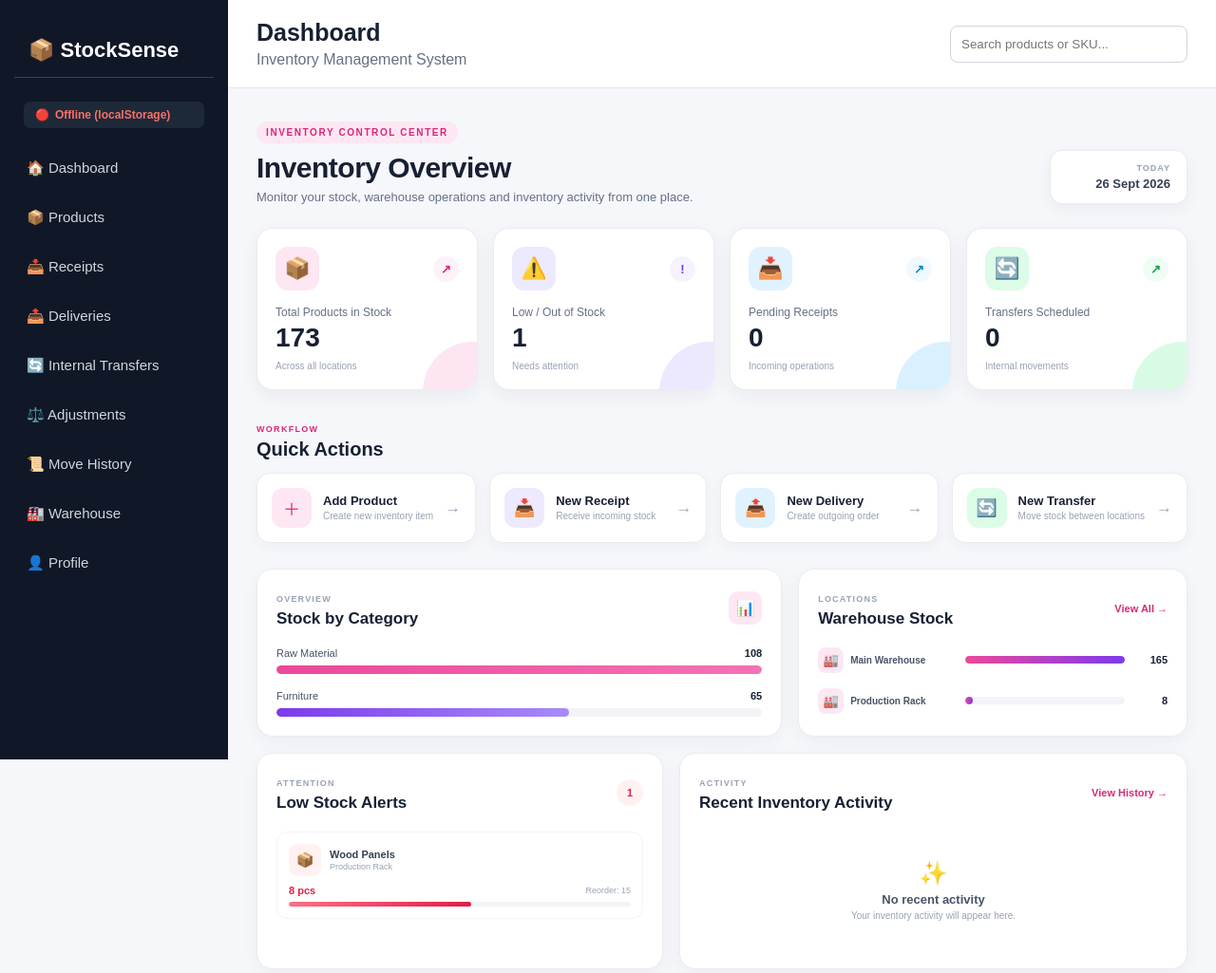
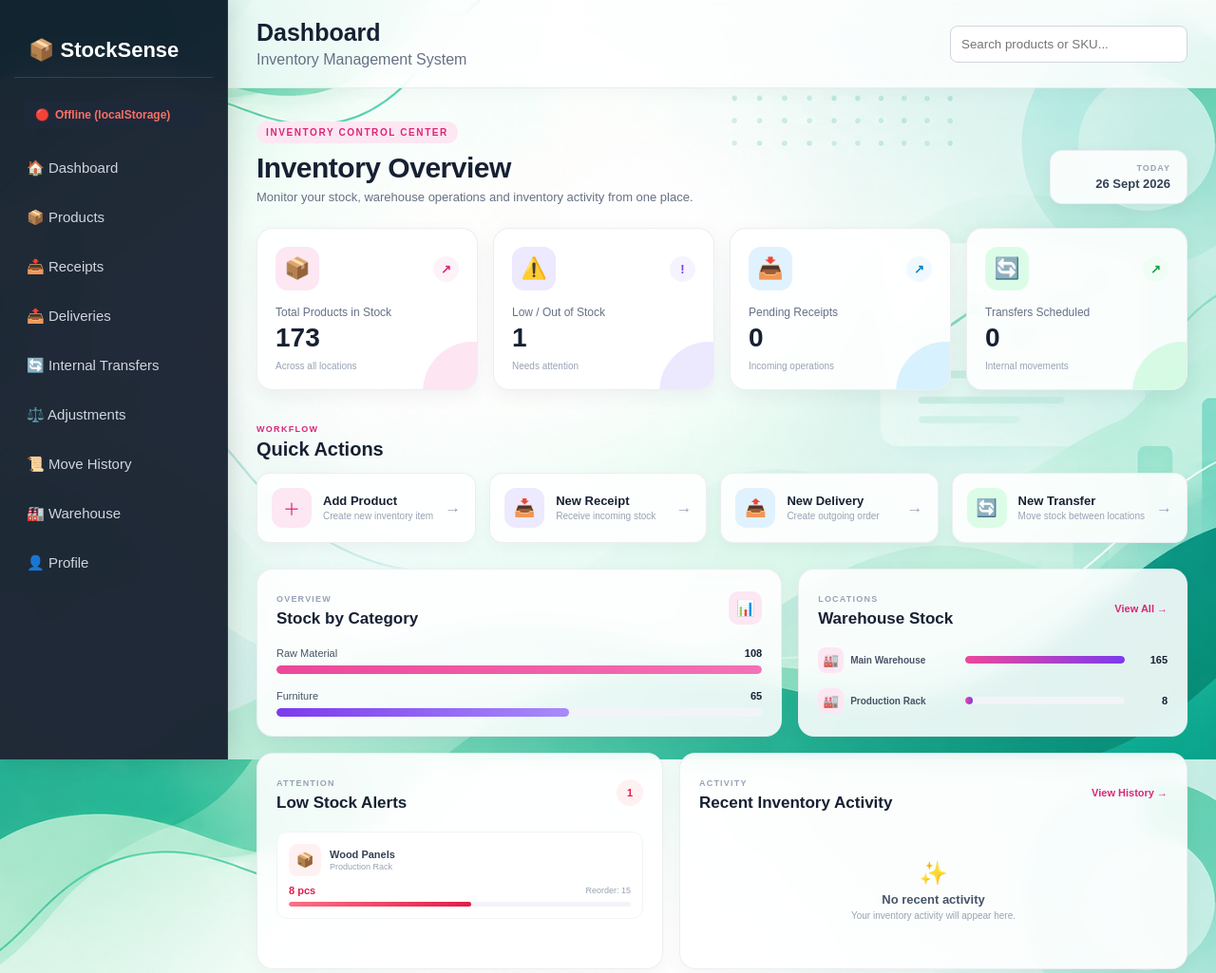
Before and after one commit to Amitshukla6337/odoo-x-LPU-hackathon-2026, a plain HTML site: page index.html in a window 1280 px wide. Shown: the top 1025 px of the page at 95% size. Drawn offline with Linux system fonts and the light colour scheme; no server answers.

Commit message:
feat: apply custom background image and glassmorphism styling to UI

```diff
--- a/style.css
+++ b/style.css
@@ -6,8 +6,10 @@
 
 body{
     font-family:Arial, Helvetica, sans-serif;
-    background:#f5f7fb;
+    background: #f0fdf4 url('background.png') no-repeat center center fixed;
+    background-size: cover;
     color:#172033;
+    min-height: 100vh;
 }
 
 /* =========================================================
@@ -61,8 +63,10 @@ body{
     min-width:145px;
     padding:13px 17px;
     border-radius:13px;
-    background:white;
-    border:1px solid #eaecf0;
+    background: rgba(255, 255, 255, 0.88);
+    backdrop-filter: blur(10px);
+    -webkit-backdrop-filter: blur(10px);
+    border:1px solid rgba(234, 236, 240, 0.85);
     box-shadow:0 5px 18px rgba(16,24,40,.05);
     text-align:right;
 }
@@ -99,8 +103,10 @@ body{
     overflow:hidden;
     padding:19px;
     min-height:155px;
-    background:white;
-    border:1px solid #eaecf0;
+    background: rgba(255, 255, 255, 0.88);
+    backdrop-filter: blur(10px);
+    -webkit-backdrop-filter: blur(10px);
+    border:1px solid rgba(234, 236, 240, 0.85);
     border-radius:17px;
     box-shadow:0 6px 20px rgba(16,24,40,.055);
     transition:.25s ease;
@@ -267,9 +273,11 @@ body{
     gap:12px;
     text-align:left;
     padding:15px;
-    border:1px solid #eaecf0;
+    border:1px solid rgba(234, 236, 240, 0.85);
     border-radius:14px;
-    background:white;
+    background: rgba(255, 255, 255, 0.88);
+    backdrop-filter: blur(10px);
+    -webkit-backdrop-filter: blur(10px);
     cursor:pointer;
     box-shadow:0 4px 15px rgba(16,24,40,.04);
     transition:.25s ease;
@@ -356,8 +364,10 @@ body{
 }
 
 .dashboard-panel{
-    background:white;
-    border:1px solid #eaecf0;
+    background: rgba(255, 255, 255, 0.88);
+    backdrop-filter: blur(10px);
+    -webkit-backdrop-filter: blur(10px);
+    border:1px solid rgba(234, 236, 240, 0.85);
     border-radius:17px;
     box-shadow:0 6px 20px rgba(16,24,40,.045);
     padding:20px;
@@ -841,7 +851,9 @@ body{
 
 .sidebar{
     width:240px;
-    background:#101828;
+    background: rgba(16, 24, 40, 0.92);
+    backdrop-filter: blur(16px);
+    -webkit-backdrop-filter: blur(16px);
     color:white;
     padding:25px 15px;
 
@@ -849,6 +861,9 @@ body{
     top:0;
     bottom:0;
     left:0;
+    border-right: 1px solid rgba(255, 255, 255, 0.08);
+    box-shadow: 4px 0 24px rgba(0, 0, 0, 0.12);
+    z-index: 100;
 }
 
 .logo{
@@ -902,7 +917,9 @@ body{
 /* HEADER */
 
 header{
-    background:white;
+    background: rgba(255, 255, 255, 0.82);
+    backdrop-filter: blur(14px);
+    -webkit-backdrop-filter: blur(14px);
 
     padding:20px 30px;
 
@@ -912,7 +929,8 @@ header{
 
     align-items:center;
 
-    border-bottom:1px solid #e4e7ec;
+    border-bottom:1px solid rgba(228, 231, 236, 0.75);
+    box-shadow: 0 4px 20px rgba(0, 0, 0, 0.03);
 }
 
 header h1{
@@ -3383,16 +3401,18 @@ color: transparent;
 /* CARD */
 
 .card{
-    background:white;
+    background: rgba(255, 255, 255, 0.88);
+    backdrop-filter: blur(10px);
+    -webkit-backdrop-filter: blur(10px);
 
     padding:20px;
 
-    border-radius:12px;
-
-    border:1px solid #e4e7ec;
+    border-radius:14px;
+
+    border:1px solid rgba(228, 231, 236, 0.75);
 
     box-shadow:
-    0 2px 6px rgba(0,0,0,.04);
+    0 8px 24px rgba(16, 24, 40, 0.05);
 }
 
 .card h3{
```
Also changed, not shown: background.png (added).
